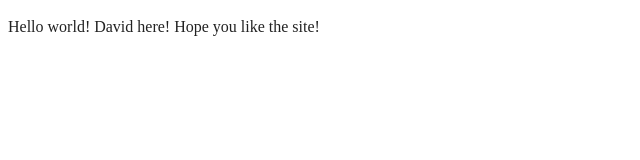
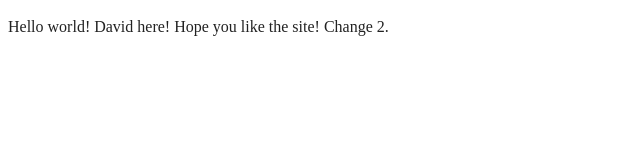
Before and after one commit to djp424/htm5-boilerplate-site-march-11, a website built with webpack: page index.html in a window 1280 px wide. Shown: the full height of the page, 0-640 px from the left. Built offline with nearby package versions, Linux system fonts and the light colour scheme.

Commit message:
This is change #2

```diff
--- a/index.html
+++ b/index.html
@@ -24,7 +24,7 @@
 <body>
 
   <!-- Add your site or application content here -->
-  <p>Hello world! David here! Hope you like the site!</p>
+  <p>Hello world! David here! Hope you like the site! Change 2.</p>
   <script src="js/app.js"></script>
 
 </body>
```
